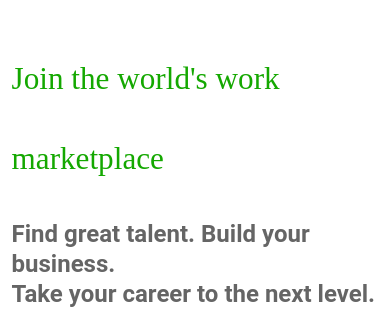
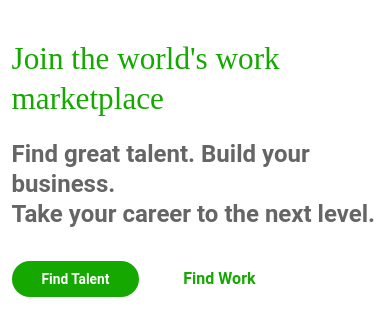
Before and after one commit to Enas4/upwork, a plain HTML site: page index.html in a window 390 px wide. Shown: the part 56-392 px from the top of the page. Drawn offline with Linux system fonts and the light colour scheme; a web font is replaced by a local one.

Commit message:
again checked

```diff
--- a/style.css
+++ b/style.css
@@ -948,7 +948,9 @@ box-sizing: border-box;
    .clientDiv, .proDiv, .find-work, .parrotGreenDiv, .topSkills{
        margin:0% 0%;
    }
-
+   .mainDiv .leftDiv div h1{
+       line-height: 40px;
+   }
    .find-work .find-work-leftDiv .find-work-nestedDiv{
        margin-top: 10px;
    }
```
Also changed, not shown: index.html (+0 -4 lines).
